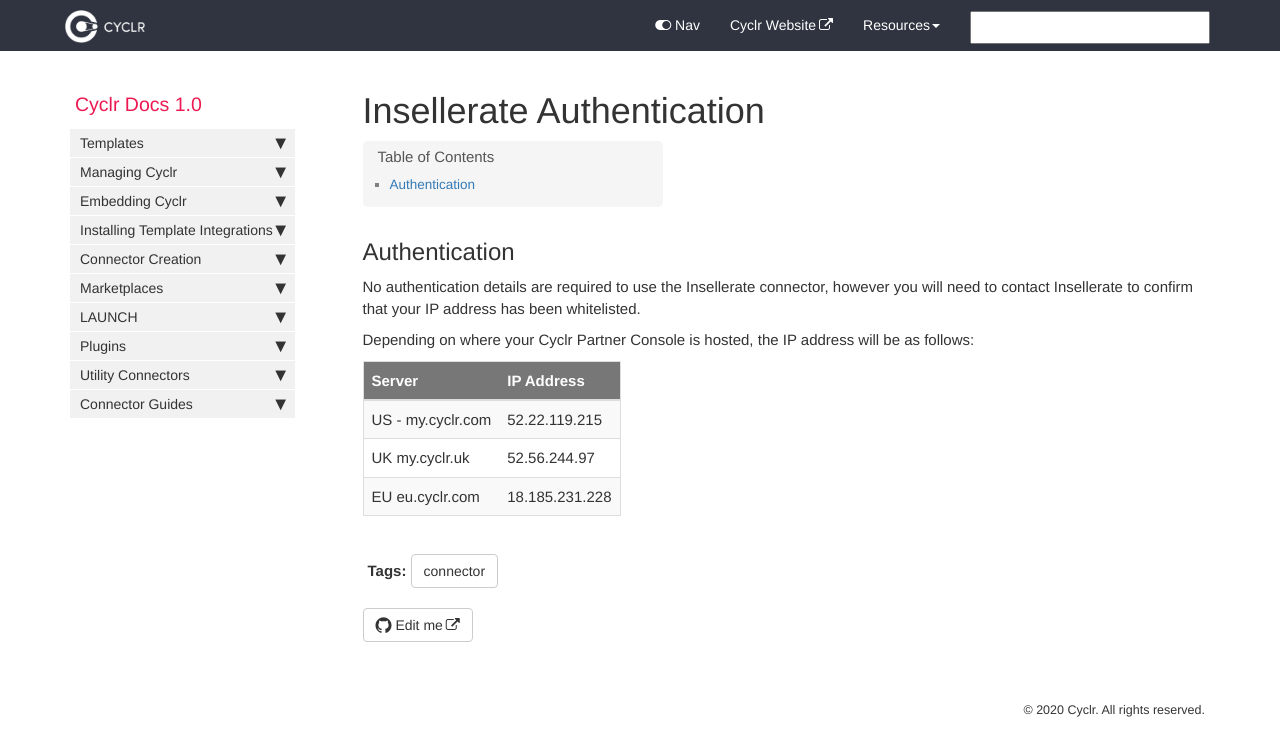
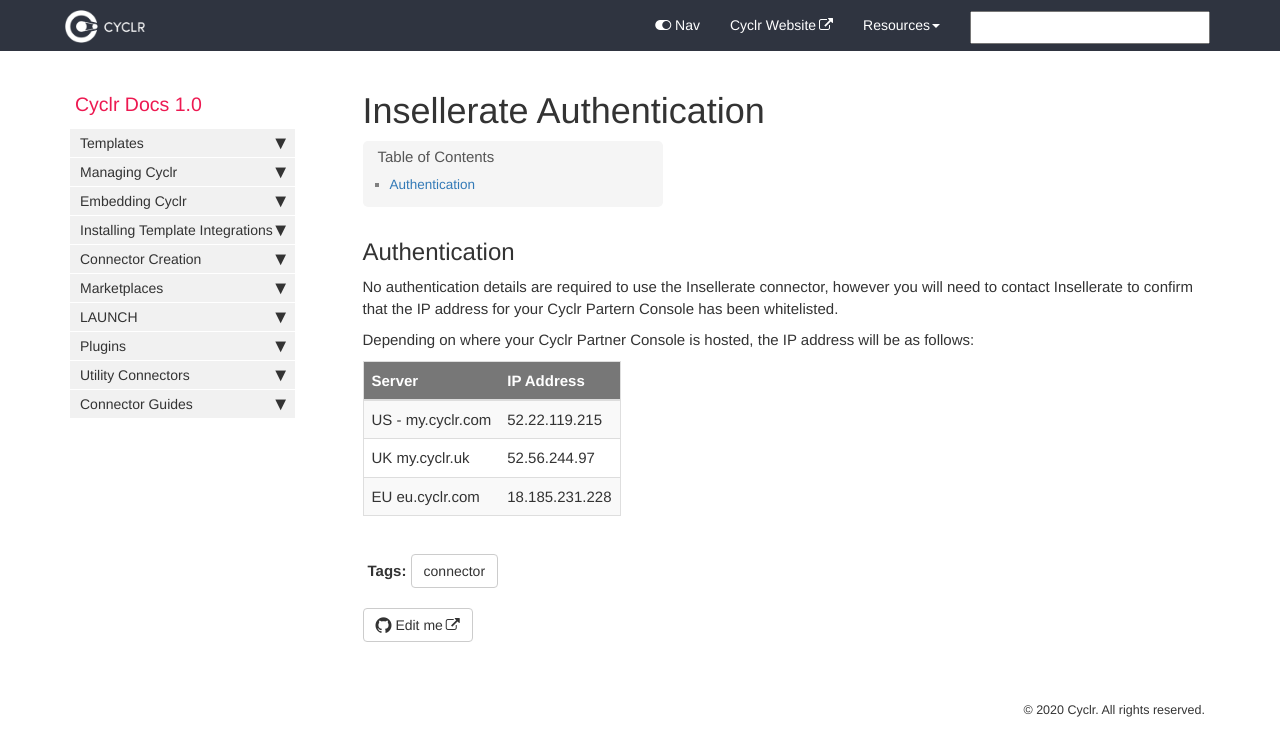
Before and after one commit to sneakysneak/docs, a Jekyll site: the page built from pages/connector-authentication/insellerate.md, in a window 1280 px wide. Shown: the top 756 px of the page. Built offline with Jekyll 4.4.1, drawn with Linux system fonts in a browser that asks for light colours; nearby versions of some CDN libraries; comment, search, counter and statistics services are not loaded.

Commit message:
Update insellerate.md

```diff
--- a/pages/connector-authentication/insellerate.md
+++ b/pages/connector-authentication/insellerate.md
@@ -8,7 +8,7 @@ tags: [connector]
 
 ## Authentication
 
-No authentication details are required to use the Insellerate connector, however you will need to contact Insellerate to confirm that your IP address has been whitelisted.
+No authentication details are required to use the Insellerate connector, however you will need to contact Insellerate to confirm that the IP address for your Cyclr Partern Console has been whitelisted.
 
 Depending on where your Cyclr Partner Console is hosted, the IP address will be as follows:
 
```
